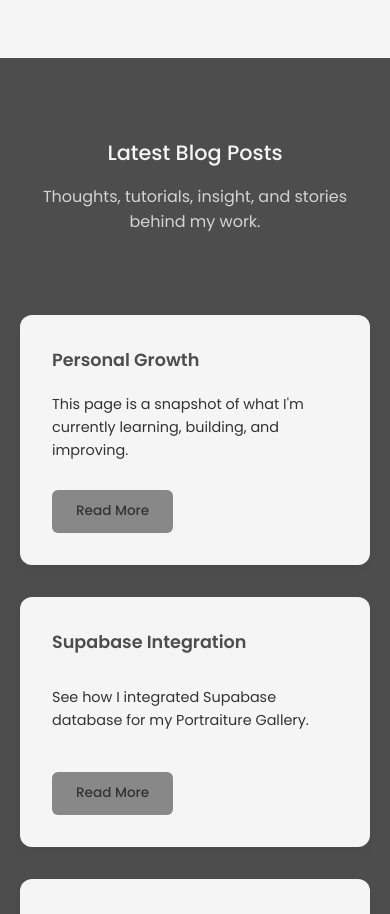
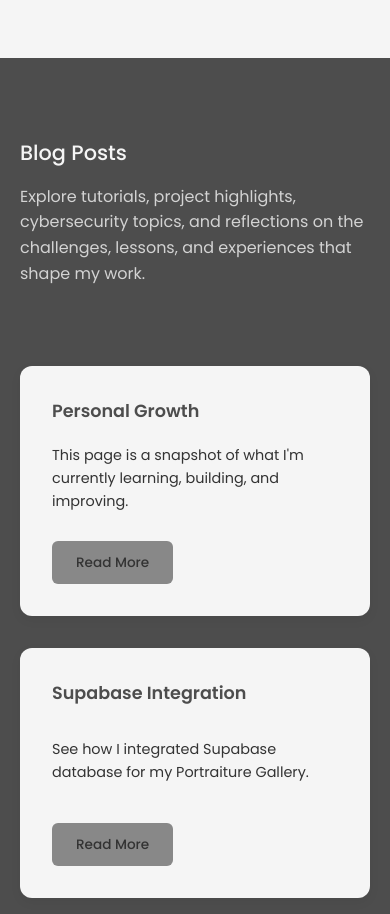
Before and after one commit to karteverything/karteverything2, a Next.js app: page / in a window 390 px wide. Shown: the part 5180-6094 px from the top of the page. Built offline with nearby package versions, Linux system fonts and the light colour scheme; no server answers; the database is empty.

Commit message:
enhance blog

```diff
--- a/app/blog/page.jsx
+++ b/app/blog/page.jsx
@@ -7,8 +7,12 @@ export default function BlogPreview() {
             <div className="blog-container container">
 
                 <div className="blog-title">
-                    <h2>Latest Blog Posts</h2>
-                    <p>Thoughts, tutorials, insight, and stories behind my work.</p>
+                    <h2>Blog Posts</h2>
+                    <p>
+                        Explore tutorials, project highlights, cybersecurity topics,
+                        and reflections on the challenges, lessons, and experiences that
+                        shape my work.
+                    </p>
                 </div>
 
                 <div className="blog-grid">
--- a/app/globals.css
+++ b/app/globals.css
@@ -858,10 +858,12 @@ ul {
 @media (max-width: 768px) {
     .blog-title h2 {
         font-size: 1.3rem;
+        text-align: left;
     }
 
     .blog-title p {
         font-size: 1rem;
+        text-align: left;
     }
 
     .blog-card h3 {
```
